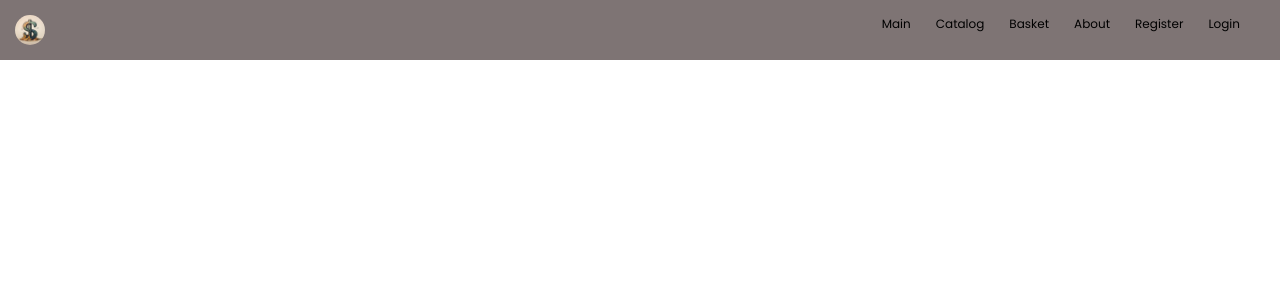
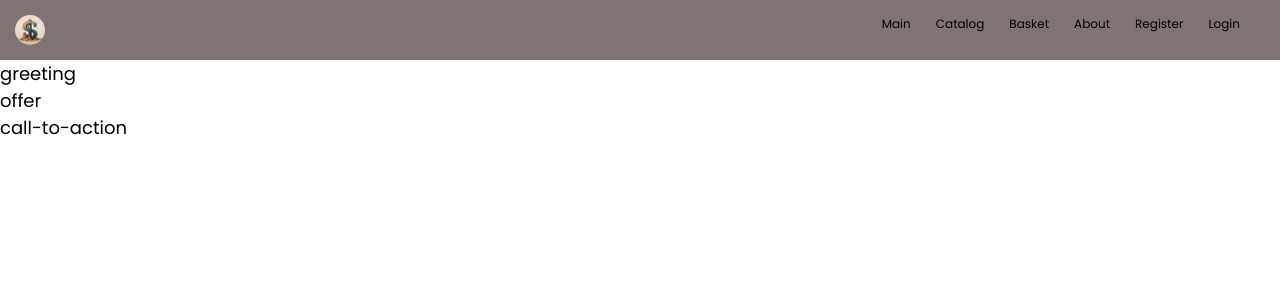
Before and after one commit to peregreenus/DEVS-eCommerce-App, a React app: page /main in a window 1280 px wide. Shown: the top 300 px of the page. Built offline with nearby package versions, Linux system fonts and the light colour scheme.

Commit message:
feat: add sections on main page

```diff
--- a/src/view/pages/main.tsx
+++ b/src/view/pages/main.tsx
@@ -2,7 +2,14 @@ import React from 'react';
 import Header from '../components/common/header/header';
 
 function Main() {
-  return <Header />;
+  return (
+    <>
+      <Header />
+      <section className="greeting main-section">greeting</section>
+      <section className="offer main-section">offer</section>
+      <section className="call-to-action main-section">call-to-action</section>
+    </>
+  );
 }
 
 export default Main;
```
